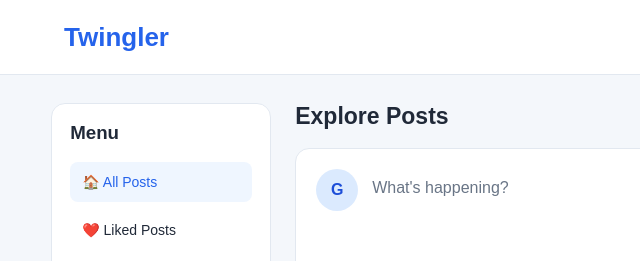
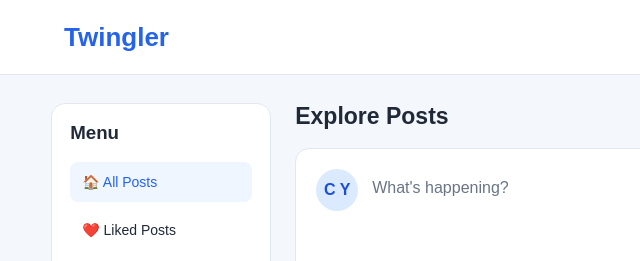
Before and after one commit to Hariss-12/twitterlikeapp, a plain HTML site: page index.html in a window 1280 px wide. Shown: the top 261 px of the page, 0-640 px from the left. Drawn offline with Linux system fonts and the light colour scheme.

Commit message:
Updated project files

```diff
--- a/index.html
+++ b/index.html
@@ -58,7 +58,7 @@
             <!-- Create Post -->
             <div class="create-post">
 
-                <div class="avatar">G</div>
+                <div class="avatar">C Y</div>
 
                 <div class="composer">
                     <textarea id="postInput" maxlength="280" placeholder="What's happening?"
```
